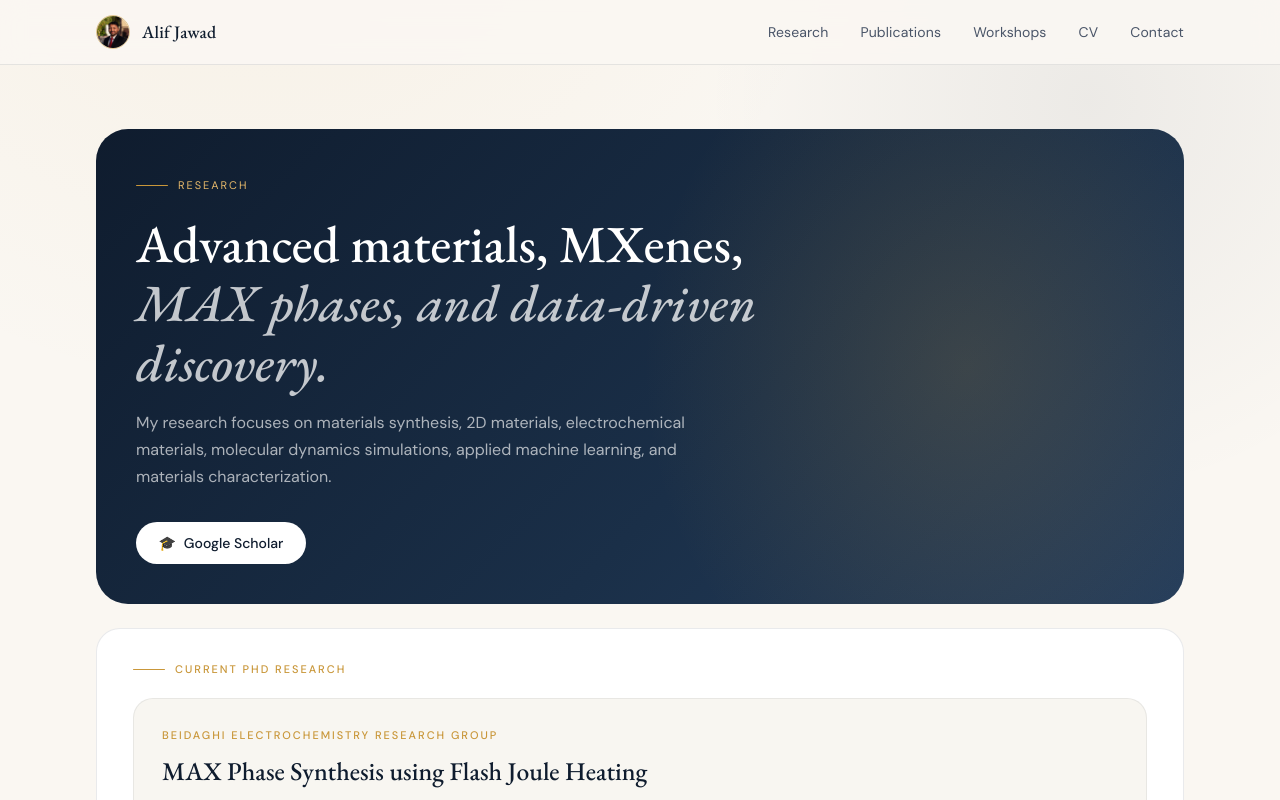
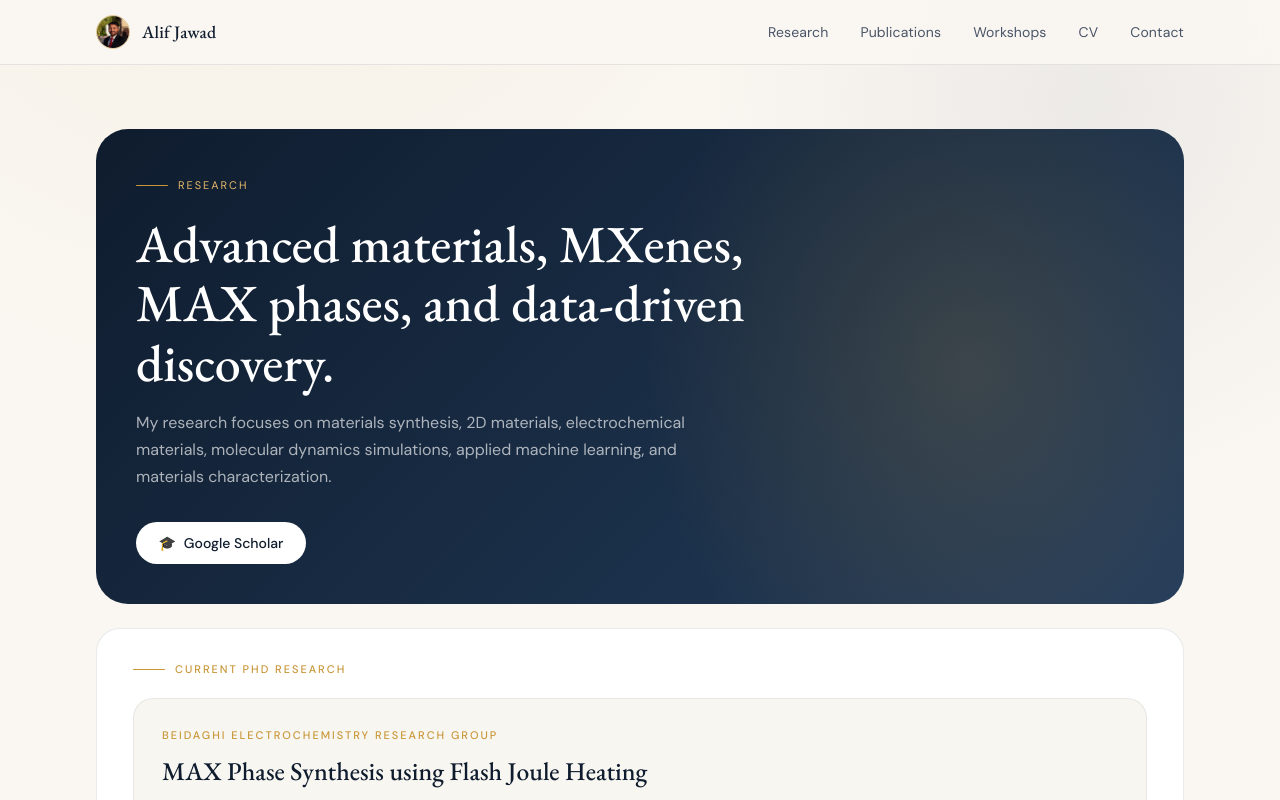
Before and after one commit to Alif1831/academic-site, a Next.js app: page /research in a window 1280 px wide. Shown: the top 800 px of the page. Built offline with nearby package versions, Linux system fonts and the light colour scheme.

Commit message:
Fix: remove italic from research page title

```diff
--- a/app/research/page.tsx
+++ b/app/research/page.tsx
@@ -19,10 +19,7 @@ export default function ResearchPage() {
             fontWeight: 500, lineHeight: 1.15,
             color: "white", margin: "0 0 1rem", maxWidth: "40rem",
           }}>
-            Advanced materials, MXenes,{" "}
-            <em style={{ fontStyle: "italic", color: "rgba(255,255,255,0.75)" }}>
-              MAX phases, and data-driven discovery.
-            </em>
+            Advanced materials, MXenes, MAX phases, and data-driven discovery.
           </h1>
           <p style={{ color: "rgba(255,255,255,0.65)", fontSize: "1rem", lineHeight: 1.7, maxWidth: "36rem", margin: "0 0 2rem" }}>
             My research focuses on materials synthesis, 2D materials, electrochemical materials,
```
